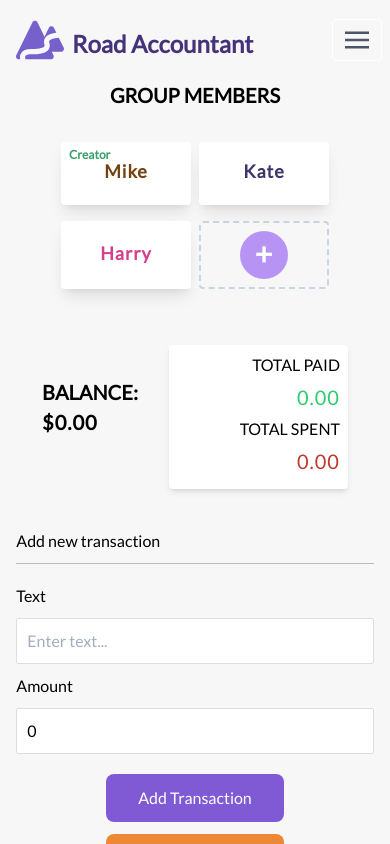
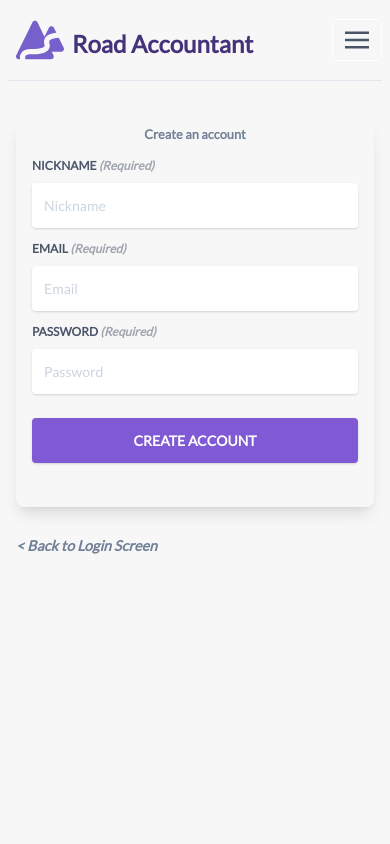
Before and after one commit to engel-m/road-accountant, a React (Create React App) app: page / in a window 390 px wide. Shown: the top 844 px of the page. Built offline with nearby package versions, Linux system fonts and the light colour scheme; no server answers.

Commit message:
hooked up firebase with account creation

```diff
--- a/public/index.html
+++ b/public/index.html
@@ -40,8 +40,8 @@
       To create a production bundle, use `npm run build` or `yarn build`.
     -->
 
-  <!-- <script src="https://www.gstatic.com/firebasejs/7.13.0/firebase-app.js"></script>
+   <!-- <script src="https://www.gstatic.com/firebasejs/7.13.1/firebase-app.js"></script>
   <script src="https://www.gstatic.com/firebasejs/7.13.0/firebase-auth.js"></script>
-  <script src="https://www.gstatic.com/firebasejs/7.13.0/firebase-firestore.js"></script> -->
+  <script src="https://www.gstatic.com/firebasejs/7.13.0/firebase-firestore.js"></script>  -->
   </body>
 </html>
--- /dev/null
+++ b/src/components/LoginLogoutButton.js
@@ -0,0 +1,32 @@
+import React, { useContext } from 'react';
+import { GlobalContext } from '../context/GlobalState';
+import { fbAuth } from '../config/Firebase';
+
+export const LoginLogoutButton = (props) => {
+  const { toggleComponent, setLoginStatus, loggedIn } = useContext(GlobalContext);
+
+  const logSwitch = () => {
+    if (loggedIn) {
+      fbAuth.signOut().then( () => {
+      setLoginStatus(false);
+      toggleComponent('Landing');
+      }).catch(function(error) {
+        console.log('Error Logging Out')
+      });
+    }
+    else {
+      setLoginStatus(true);
+      toggleComponent('MainAppView');
+    }
+  }
+
+  return (
+    <>
+    <span  onClick={logSwitch}
+      className="block cursor-pointer lg:inline-block text-md font-bold  text-purple-900  sm:hover:border-indigo-400  hover:text-orange-500 mx-2
+       focus:text-blue-500  p-1 hover:bg-gray-300 sm:hover:bg-transparent rounded-lg">
+      {loggedIn ? 'LOG OUT' : 'LOG IN'}
+    </span>
+    </>
+  )
+}
--- a/src/components/Navtop.js
+++ b/src/components/Navtop.js
@@ -1,12 +1,15 @@
 import React, { useContext } from 'react';
 import { GlobalContext } from '../context/GlobalState';
 import { NavLink } from './NavLink';
-
-
+import { LoginLogoutButton } from './LoginLogoutButton';
 
 export const Navtop = () => {
-  const { renderStatus } = useContext(GlobalContext);
+  const { renderStatus, loggedIn, toggleComponent } = useContext(GlobalContext);
   const currentView = renderStatus.currentView;
+
+  const toHomescreen = () => {
+    loggedIn ? toggleComponent('MainAppView') : toggleComponent('Landing')
+  }
 
   // Navbar Toggle
   document.addEventListener('DOMContentLoaded', function () {
@@ -27,10 +30,12 @@ export const Navtop = () => {
   <header>
   <div className="py-4 px-2 lg:mx-4 xl:mx-12 ">
       <div className="">
-          <nav className="flex items-center justify-between flex-wrap  ">
+          <nav className="border-b flex items-center justify-between flex-wrap pb-4">
               <div className="flex items-center flex-no-shrink text-white mr-6 ">
-                <img className="h-12 w-12 ml-2 mr-2" width="64" height="64" viewBox="0 0 64 64" src="img/road-icon.svg" alt="Road Accountant Logo"/>
-                <span className="cursor-default text-2xl font-extrabold text-purple-900 mt-2 hover:text-blue-700 font-black">Road Accountant</span>
+                <img onClick={toHomescreen} className="h-12 w-12 ml-2 mr-2 cursor-pointer" width="64" height="64" viewBox="0 0 64 64"
+                 src="img/road-icon.svg" alt="Road Accountant Logo"/>
+                <span onClick={toHomescreen} className="cursor-default text-2xl font-extrabold text-purple-900 mt-2 hover:text-blue-700 font-black cursor-pointer">
+                  Road Accountant</span>
               </div>
               <div className="block lg:hidden">
                   <button
@@ -43,18 +48,12 @@ export const Navtop = () => {
                   </button>
               </div>
               <div id="main-nav" className="w-full text-right flex-grow lg:flex items-center lg:w-auto hidden  ">
-                  <div className="text-sm lg:flex-grow mt-2 animated jackinthebox xl:mx-8">
-                    {currentView !== 'Landing' &&  <NavLink linkText={'LANDING'} linkTo={'Landing'} />}
+                  <div className="lg:text-base lg:flex-grow mt-2 animated jackinthebox xl:mx-8">
                     {currentView === 'MainAppView' &&  <NavLink linkText={'+ CREATE GROUP'} linkTo={'CreateGroup'} />}
-                    <NavLink linkText={'> MY GROUPS'} linkTo={'MainAppView'} />
-                    {currentView === 'MainAppView' ?  <NavLink linkText={'LOG OUT'} linkTo={'Landing'} /> :
-                      <NavLink linkText={'CREATE ACCOUNT'} linkTo={'CreateAccount'} />}
+                    {loggedIn ? <NavLink linkText={'>MY GROUPS'} linkTo={'MainAppView'} /> : <NavLink linkText={'CREATE ACCOUNT'} linkTo={'CreateAccount'} />}
+                    <LoginLogoutButton />
                     <NavLink linkText={'ABOUT'} linkTo={'About'} />
                   </div>
-                  <div className="text-2xl my-1 mx-3">
-                      <img src="img/shopping.png" className="h-6" alt=""/>
-                  </div>
-
               </div>
           </nav>
       </div>
--- a/src/components/modals/AddMemberModal.js
+++ b/src/components/modals/AddMemberModal.js
@@ -2,26 +2,60 @@ import React from 'react';
 
 
 export const AddMemberModal = (props) => {
+
+  const formHandler = (e) => {
+    e.preventDefault();
+    const form = document.querySelector('#modal-form');
+    const nickname = form['nickname'].value;
+    console.log(nickname);
+  }
+
   return (
     <>
     {/* Modal Header */}
     <div className="modal-content py-4 text-center px-6">
 
       <div className="flex justify-between items-center pb-3">
-        <p className="text-2xl text-indigo-600 font-bold">Add a Member</p>
+        <p className="text-2xl text-indigo-600 font-bold">ADD GROUP MEMBER</p>
         <div onClick={(e) => props.toggleModal(false, e)} className="modal-close cursor-pointer z-50">
           <p className="font-black text-gray-700">X</p>
         </div>
       </div>
 
       {/* Content */}
-        <p>Add a Group Member</p>
-        <p>Name</p>
-        <p>etc</p>
+      <form id="modal-form">
+        <div className="relative w-full mb-3">
+          <label
+            className="block uppercase text-gray-700 text-xs font-bold mb-2"
+            htmlFor="grid-password">
+            Nickname <span className="text-gray-700 normal-case italic opacity-50">(Required)</span>
+          </label>
+          <input
+            type="nickname" id="nickname" required
+            className="px-3 py-3 placeholder-gray-400 text-gray-700 bg-white rounded text-sm shadow focus:outline-none focus:shadow-outline w-full"
+            placeholder="Nickname"/>
+        </div>
 
-      <div className="flex justify-center pt-6">
-        <button className="modal-close px-4 bg-indigo-600 p-3 rounded-lg text-white hover:bg-indigo-400">Add to Group</button>
-      </div>
+        {/* <div className="relative w-full mb-3">
+          <label
+            className="block uppercase text-gray-700 text-xs font-bold mb-2"
+            htmlFor="grid-password">
+            Email <span className="text-gray-700 normal-case italic opacity-50">(Required)</span>
+          </label>
+          <input
+            type="email"
+            className="px-3 py-3 placeholder-gray-400 text-gray-700 bg-white rounded text-sm shadow focus:outline-none focus:shadow-outline w-full"
+            placeholder="Email"/>
+        </div> */}
+
+        <div className="text-center mt-6">
+          <button
+            className="modal-close px-4 bg-indigo-600 p-3 rounded-lg text-white hover:bg-indigo-400"
+            type="submit" onClick={formHandler}>
+            Add to Group
+          </button>
+        </div>
+      </form>
 
     </div>
     </>
--- a/src/components/views/CreateAccount.js
+++ b/src/components/views/CreateAccount.js
@@ -1,12 +1,30 @@
-import React, { useContext } from 'react';
+import React, { useContext, useState } from 'react';
 import { GlobalContext } from '../../context/GlobalState';
+import { firestore, fbAuth } from '../../config/Firebase';
 
 export const CreateAccount = () => {
   const { toggleComponent } = useContext(GlobalContext);
+  const [error, setError] = useState('');
+
+  const formHandler = (e) => {
+    e.preventDefault();
+    setError('');
+    const form = document.querySelector('#create-account-form');
+    const nickname = form['nickname'].value || '';
+    const email = form['email'].value || '';
+    const password = form['password'].value || '';
+
+    fbAuth.createUserWithEmailAndPassword(email, password).then(returned => {
+      console.log(returned)
+    }).catch(error => {
+      setError(error.message)
+    })
+  };
+
   return (
     <>
     <div className="flex content-center items-center justify-center h-full animated fadeIn mb-10">
-          <div className="w-9/12 md:w-6/12 lg:w-3/12 px-4 pt-32">
+      <div className="w-full md:w-8/12 lg:w-3/12 px-4 pt-6 md:pt-32">
 
         <div className="relative flex flex-col min-w-0 break-words w-full mb-6 shadow-lg rounded-lg border-0">
 
@@ -14,7 +32,7 @@ export const CreateAccount = () => {
             <div className="text-gray-600 text-center mb-3 font-bold">
               <small>Create an account</small>
             </div>
-                <form>
+            <form id="create-account-form" onSubmit={(e) => formHandler(e)}>
             <div className="relative w-full mb-3">
                 <label
                   className="block uppercase text-gray-700 text-xs font-bold mb-2"
@@ -22,7 +40,7 @@ export const CreateAccount = () => {
                   Nickname <span className="text-gray-700 normal-case italic opacity-50">(Required)</span>
                 </label>
                 <input
-                      type="nickname"
+                  type="nickname" id="nickname"
                   className="px-3 py-3 placeholder-gray-400 text-gray-700 bg-white rounded text-sm shadow focus:outline-none focus:shadow-outline w-full"
                   placeholder="Nickname"/>
               </div>
@@ -33,7 +51,7 @@ export const CreateAccount = () => {
                   Email <span className="text-gray-700 normal-case italic opacity-50">(Required)</span>
                 </label>
                 <input
-                      type="email"
+                  type="email" id="email"
                   className="px-3 py-3 placeholder-gray-400 text-gray-700 bg-white rounded text-sm shadow focus:outline-none focus:shadow-outline w-full"
                   placeholder="Email"/>
               </div>
@@ -44,15 +62,19 @@ export const CreateAccount = () => {
                   Password <span className="text-gray-700 normal-case italic opacity-50">(Required)</span>
                 </label>
                 <input
-                      type="password"
+                  type="password" id="password"
                   className="px-3 py-3 placeholder-gray-400 text-gray-700 bg-white rounded text-sm shadow focus:outline-none focus:shadow-outline w-full"
                   placeholder="Password"
                 />
               </div>
+
+              {error !== '' && <div className="bg-red-100 p-3 border-red-600 border rounded"><p className="text-red-600 text-center">
+                {error}</p></div>}
+
               <div className="text-center mt-6">
                 <button
                   className="bg-purple-600 hover:bg-purple-500 text-white active:bg-gray-700 text-sm font-bold uppercase px-6 py-3 rounded shadow hover:shadow-lg outline-none focus:outline-none mr-1 mb-1 w-full"
-                      type="button">
+                  type="submit">
                   Create Account
                 </button>
               </div>
@@ -60,10 +82,10 @@ export const CreateAccount = () => {
           </div>
         </div>
 
-            <div className="flex flex-wrap text-xl mt-6">
-              <div className="w-1/2">
-                <span onClick={(e) => toggleComponent('LandingPage', e)} className="text-gray-600 font-bold italic cursor-pointer">
-                  <small>&lt; Back to Log In Page</small>
+        <div className="flex flex-wrap text-lg md:text-xl mt-6">
+          <div className="w-2/3 md:w-1/2">
+            <span onClick={(e) => toggleComponent('Landing', e)} className="text-gray-600 font-bold italic cursor-pointer">
+              <small>&lt; Back to Login Screen</small>
             </span>
           </div>
         </div>
--- a/src/components/views/Landing.js
+++ b/src/components/views/Landing.js
@@ -7,7 +7,7 @@ export const LandingPage = () => {
   return (
     <>
         <div className="flex content-center items-center justify-center h-full animated fadeIn mb-10">
-          <div className="w-9/12 md:w-6/12 lg:w-3/12 px-4 pt-32">
+          <div className="w-full md:w-8/12 lg:w-3/12 px-4 md:pt-32">
 
             <div className="relative flex flex-col min-w-0 break-words w-full mb-6 shadow-lg rounded-lg border-0">
               <div className="rounded-t mb-0 px-6 py-6">
--- a/src/Firebase.js
+++ b/src/config/Firebase.js
@@ -1,7 +1,8 @@
 import firebase from 'firebase/app';
+import 'firebase/auth';
 import 'firebase/firestore';
 
-const firebaseConfig = firebase.initalizeApp({
+const firebaseConfig = ({
   apiKey: process.env.REACT_APP_FIREBASE_API_KEY,
   authDomain: process.env.REACT_APP_AUTH_DOMAIN,
   databaseURL: process.env.REACT_APP_DATABASE_URL,
@@ -11,4 +12,7 @@ const firebaseConfig = firebase.initalizeApp({
   appId: process.env.REACT_APP_APP_ID
 });
 
-export { firebaseConfig as firebase };
+firebase.initializeApp(firebaseConfig);
+
+export const fbAuth = firebase.auth();
+export const firestore = firebase.firestore();
--- a/src/context/AppReducer.js
+++ b/src/context/AppReducer.js
@@ -8,6 +8,9 @@ export default (state, action) => {
     case 'TOGGLE_MODAL':
       const modalName = action.payload.modalName;
       nextState.renderStatus.modalView = modalName;
+      return nextState;
+    case 'SET_LOGIN_STATUS':
+      nextState.loggedIn = action.payload.status;
       return nextState;
     case 'DELETE_TRANSACTION':
       return {
--- a/src/context/GlobalState.js
+++ b/src/context/GlobalState.js
@@ -21,9 +21,9 @@ const initialState = {
       email: "bertvis@gmail.com"
     }
   ],
+  loggedIn: false,
   renderStatus: {
-    loggedIn: false,
-    currentView: 'MainAppView',
+    currentView: 'CreateAccount',
     modalView: false,
   }
 }
@@ -36,8 +36,10 @@ export const GlobalProvider = ({ children }) => {
   const [state, dispatch] = useReducer(AppReducer, initialState);
 
   // Toggle Component Rendering (Render and remove modals f.e.)
-  function toggleComponent(componentName, e) {
-    e.preventDefault();
+  function toggleComponent(componentName, e = '') {
+    if (e !== '') {
+      e.preventDefault()
+    }
     dispatch({
       type: 'TOGGLE_COMPONENT',
       payload: {componentName}
@@ -49,6 +51,13 @@ export const GlobalProvider = ({ children }) => {
     dispatch({
       type: 'TOGGLE_MODAL',
       payload: {modalName}
+    });
+  }
+
+  function setLoginStatus(status = false) {
+    dispatch({
+      type: 'SET_LOGIN_STATUS',
+      payload: {status}
     });
   }
 
@@ -70,9 +79,11 @@ export const GlobalProvider = ({ children }) => {
   return (<GlobalContext.Provider value={{
     transactions: state.transactions,
     members: state.members,
+    loggedIn: state.loggedIn,
     renderStatus: state.renderStatus,
     toggleComponent,
     toggleModal,
+    setLoginStatus,
     deleteTransaction,
     addTransaction
   }}>
```
Also changed, not shown: src/components/views/MainAppView.js (+14 -0 lines), 1 other file (tests, documents, lock files or other folders). Lines whose indentation alone changed are shown as unchanged.
